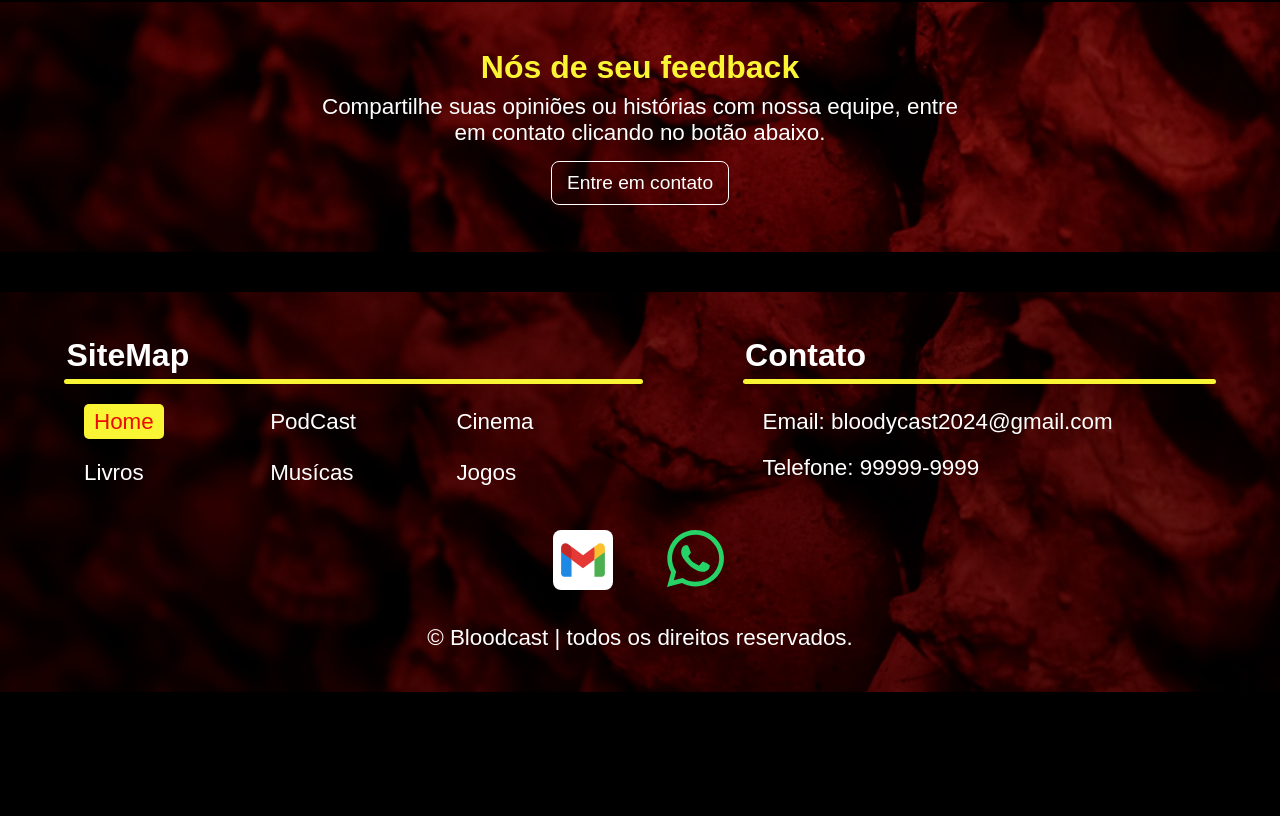
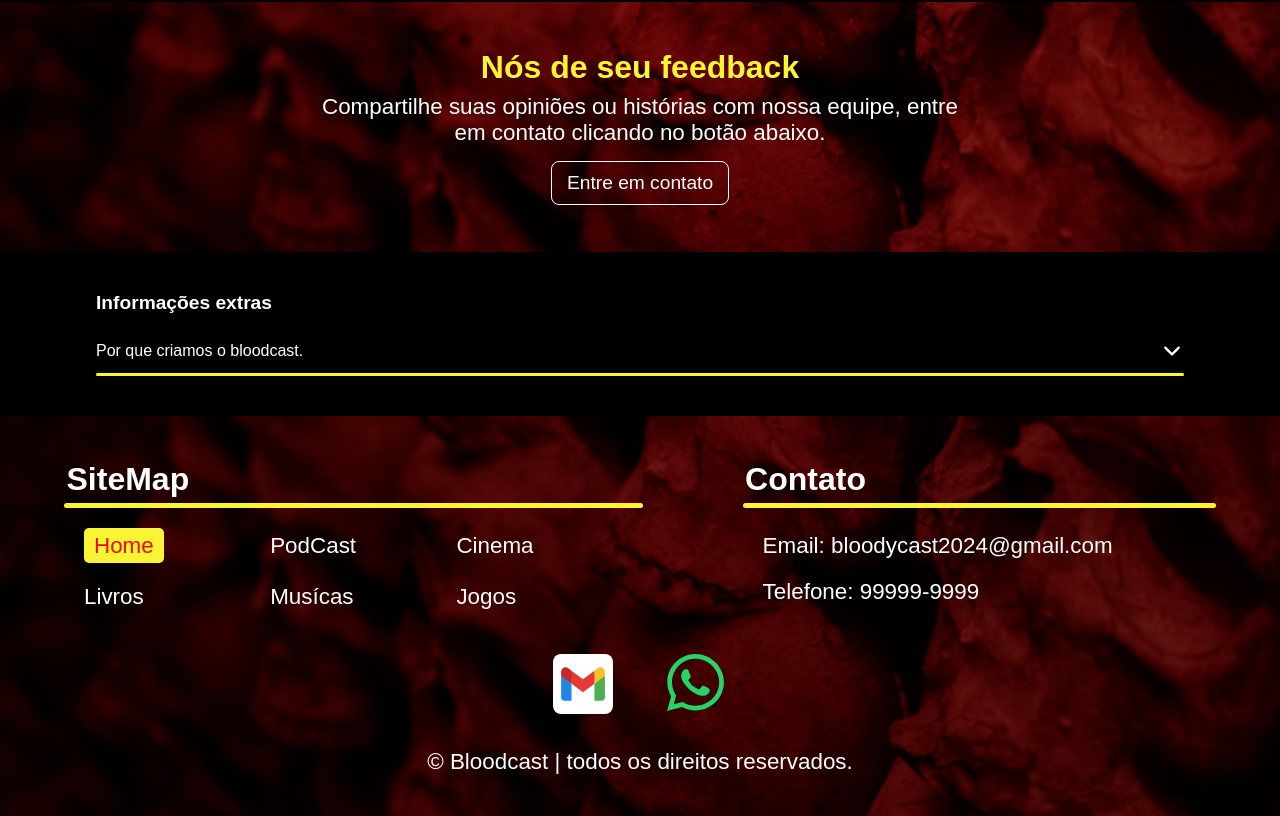
Before and after one commit to daniel-crs/bloody-cast, a React (Create React App) app: page / in a window 1280 px wide. Shown: the part 723-1539 px from the top of the page. Before the commit the page ends 1415 px from the top, so only its background shows below. Built offline with nearby package versions, Linux system fonts and the light colour scheme.

Commit message:
Criando os cards de informações extras.

```diff
--- /dev/null
+++ b/src/components/ExtraInfoDropdown/ExtraInfoDropdown.module.css
@@ -0,0 +1,43 @@
+.container {
+    display: flex;
+    flex-direction: column;
+    gap: 25px;
+
+    width: var(--container-size-mobile);
+    margin-bottom: 40px;
+}
+
+.container h3 {
+    font-size: 1.2rem;
+}
+
+.infoTitle {
+    display: flex;
+    flex-direction: row;
+    align-items: center;
+    justify-content: space-between;
+}
+
+.infoTitle p {
+    font-size: 1rem;
+}
+
+.infoTitle .icon {
+    height: 24px;
+    width: 24px;
+}
+
+.dropdown {
+    top: 100%;
+    height: auto;
+    margin-top: 5px;
+    margin-left: 10px;
+}
+
+.underBar {
+    margin-top: -15px;
+    width: 100%;
+    height: 3px;
+    border-radius: 8px;
+    background-color: var(--yellow-200);
+}
--- /dev/null
+++ b/src/components/ExtraInfoDropdown/index.jsx
@@ -0,0 +1,43 @@
+import styles from "./ExtraInfoDropdown.module.css"
+import { useState } from "react";
+
+import { IoChevronDown } from "react-icons/io5";
+import { IoChevronUp } from "react-icons/io5";
+
+export function ExtraInfoDropDown() {
+    const [openDropdown, setOpenDopenDropdown] = useState(false);
+
+    const handleOpen = () => {
+        setOpenDopenDropdown(!openDropdown);
+      };
+
+    return (
+        <div className={styles.container}>
+            <h3>
+                Informações extras
+            </h3>
+
+            <div>
+                <div className={styles.infoTitle} onClick={handleOpen}>
+                        <p>Por que criamos o bloodcast.</p>
+                        {openDropdown ? (
+                            <IoChevronUp className={styles.icon} />
+                        ) : (
+                            <IoChevronDown className={styles.icon} />
+                        )}
+                </div>
+                {openDropdown ? (
+                        <div className={styles.dropdown}>
+                            <p>
+                                BloodCast é um blog/podcast criado pela nossa equipe
+                                pelo amor que possuímos pelo gênero de terror e pelo
+                                desejo de compartilhar nossos conhecimentos sobre o
+                                mesmo com as pessoas.
+                            </p>
+                        </div>
+                ) : null}
+            </div>
+            <span className={styles.underBar}></span>
+        </div>
+    )
+}
--- a/src/screens/Home/index.jsx
+++ b/src/screens/Home/index.jsx
@@ -3,6 +3,7 @@ import styles from './Home.module.css';
 import { Header } from "../../components/Header"
 import { Slider } from '../../components/Slider';
 import { FeedBackBanner } from '../../components/FeedBackBanner';
+import { ExtraInfoDropDown } from '../../components/ExtraInfoDropdown';
 import { Footer } from '../../components/Footer';
 
 export function Home() {
@@ -14,6 +15,8 @@ export function Home() {
         <Slider />
 
         <FeedBackBanner />
+
+        <ExtraInfoDropDown />
       </body>
 
       <Footer />
```
